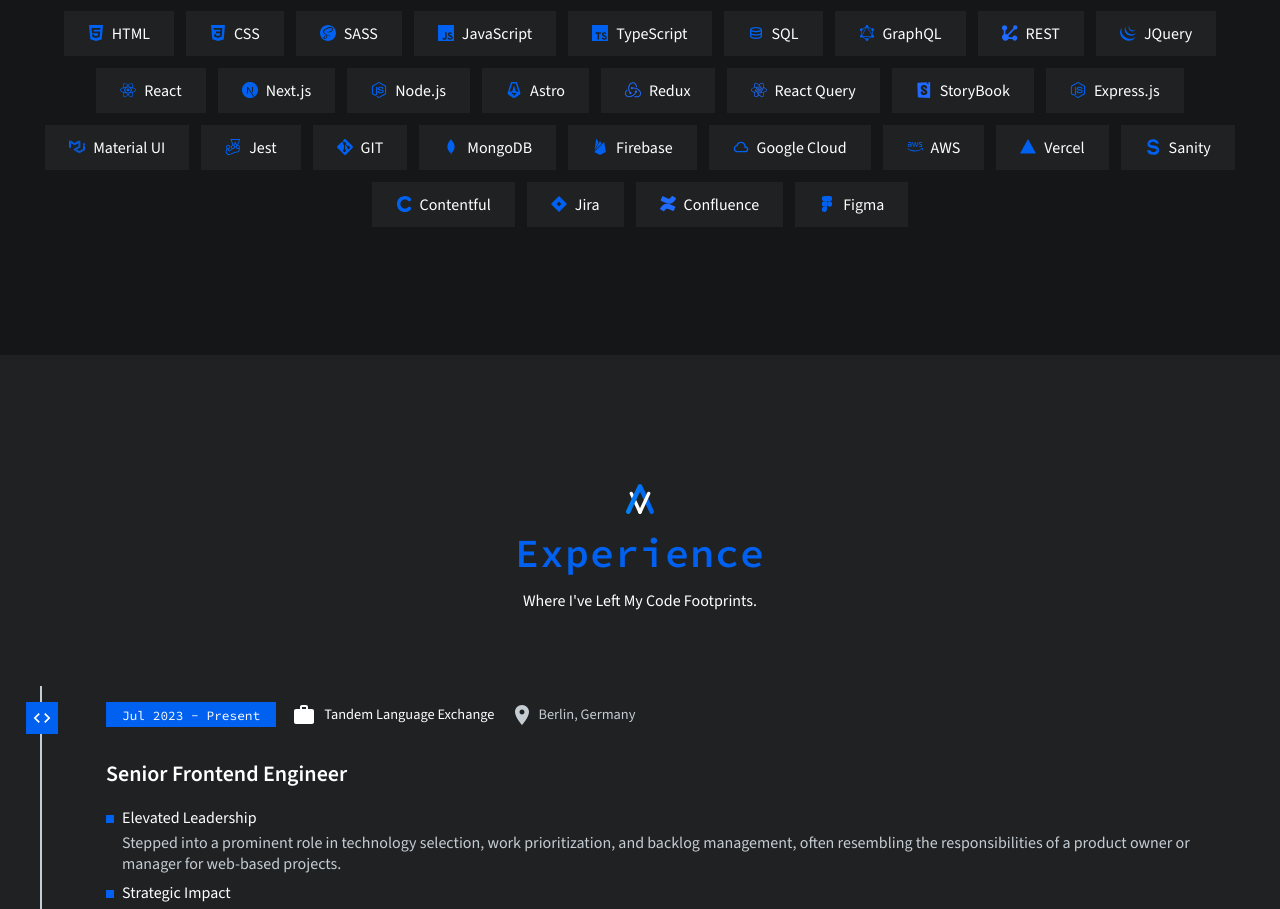
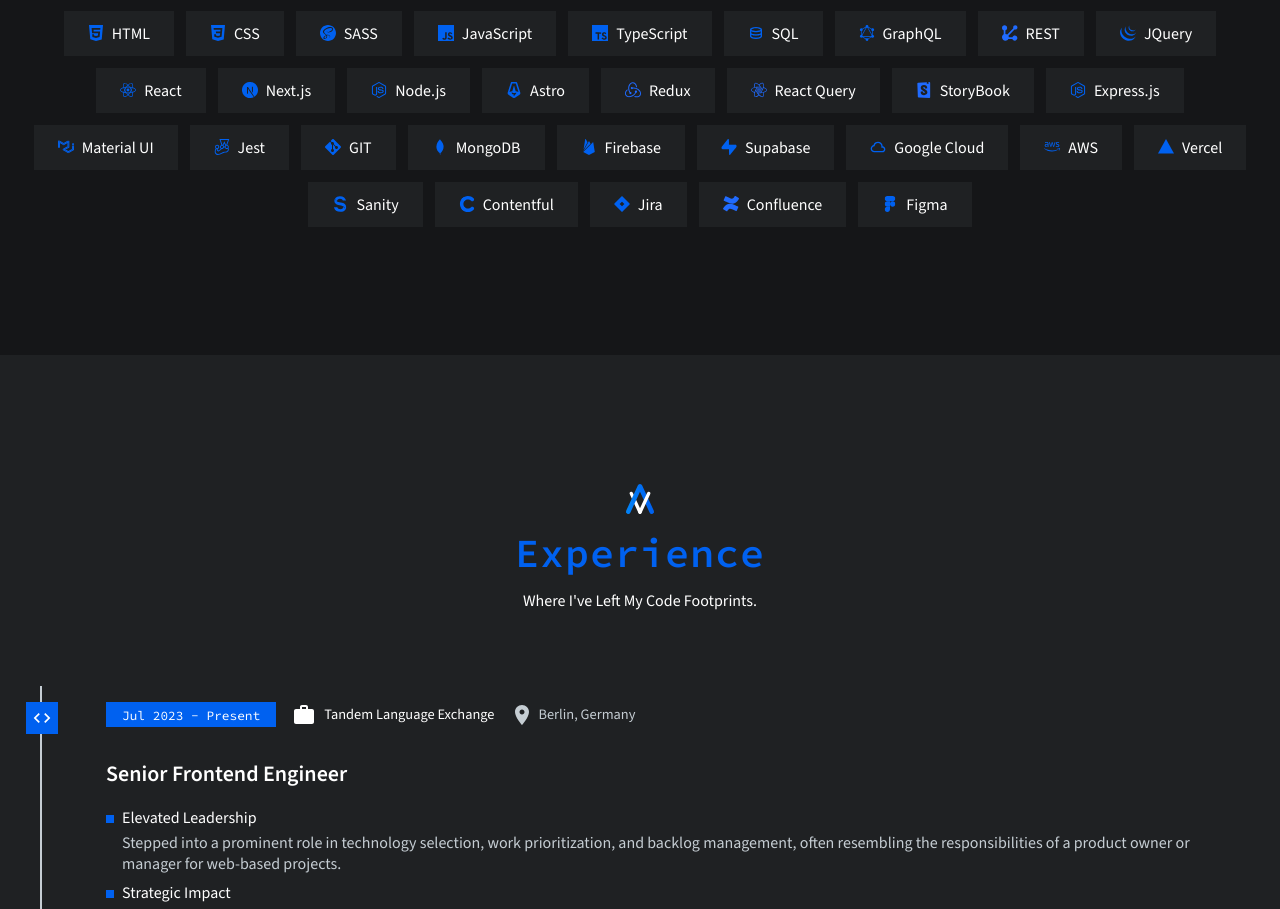
Before and after one commit to arnovanstaden/ArnovS, a Next.js app: page / in a window 1280 px wide. Shown: the part 2160-3069 px from the top of the page. Built offline with nearby package versions, Linux system fonts and the light colour scheme.

Commit message:
Add supabase

```diff
--- a/src/components/content/Skills/index.tsx
+++ b/src/components/content/Skills/index.tsx
@@ -27,6 +27,7 @@
   'GIT',
   'MongoDB',
   'Firebase',
+  'Supabase',
   'Google Cloud',
   'AWS',
   'Vercel',
```
Also changed, not shown: public/images/icons/supabase.svg (added).
